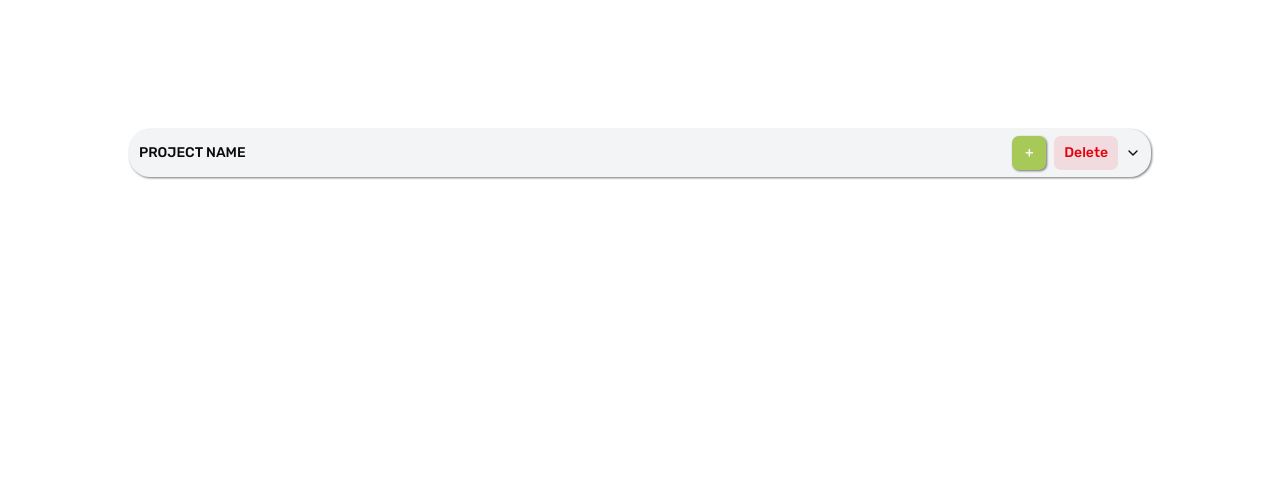
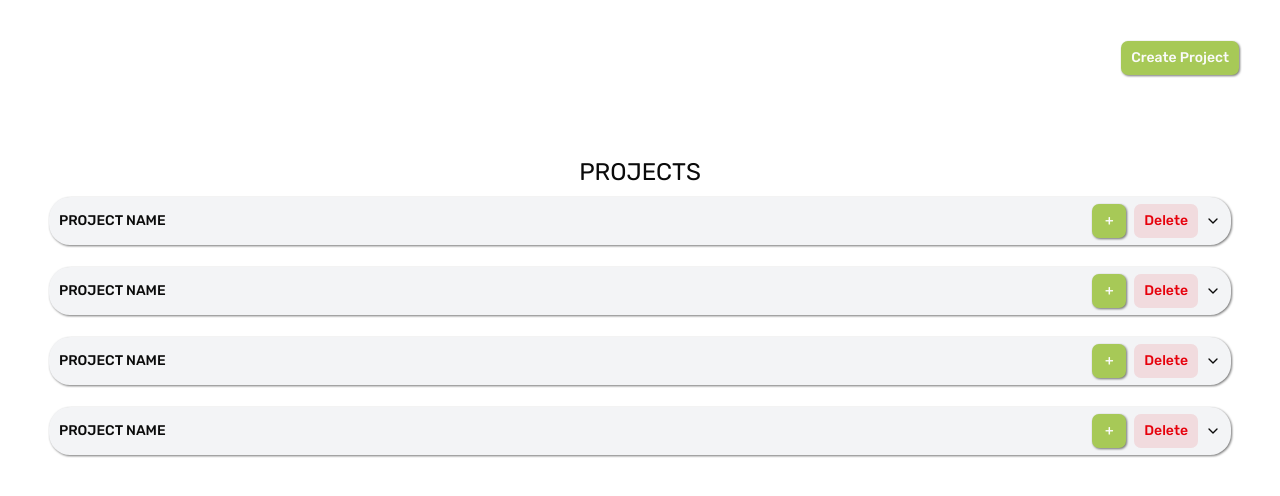
Before and after one commit to BenLaneSoloDev/BugReporter-Fe, a React (Vite) app in the folder BugReporterFe/: page /dashboard in a window 1280 px wide. Shown: the top 496 px of the page. Built offline with nearby package versions, Linux system fonts and the light colour scheme.

Commit message:
feat: Created Base Dashboard Page

```diff
--- a/BugReporterFe/package.json
+++ b/BugReporterFe/package.json
@@ -12,6 +12,7 @@
   "dependencies": {
     "@base-ui/react": "^1.8.0",
     "@fontsource-variable/inter": "^5.3.0",
+    "@tabler/icons-react": "^3.46.0",
     "@tailwindcss/vite": "^4.3.3",
     "class-variance-authority": "^0.7.1",
     "cn": "^0.2.6",
--- /dev/null
+++ b/BugReporterFe/src/components/custom/projectEmpty.tsx
@@ -0,0 +1,30 @@
+import { IconFolderCode } from "@tabler/icons-react"
+import { ArrowUpRightIcon } from "lucide-react"
+import { Button } from "@/components/ui/button"
+import {
+  Empty,
+  EmptyContent,
+  EmptyDescription,
+  EmptyHeader,
+  EmptyMedia,
+  EmptyTitle,
+} from "@/components/ui/empty"
+
+export default function ProjectEmpty() {
+  return (
+    <Empty>
+      <EmptyHeader>
+        <EmptyMedia variant="icon">
+          <IconFolderCode />
+        </EmptyMedia>
+        <EmptyTitle>No Projects Found</EmptyTitle>
+        <EmptyDescription>
+          You haven&apos;t created any projects yet.
+        </EmptyDescription>
+      </EmptyHeader>
+      <EmptyContent className="flex-row justify-center gap-2">
+        <Button>Create Project</Button>
+      </EmptyContent>
+    </Empty>
+  )
+}
--- /dev/null
+++ b/BugReporterFe/src/components/ui/empty.tsx
@@ -0,0 +1,103 @@
+import { cva, type VariantProps } from "class-variance-authority"
+import { cn } from "cn"
+
+function Empty({ className, ...props }: React.ComponentProps<"div">) {
+  return (
+    <div
+      data-slot="empty"
+      className={cn(
+        "flex w-full min-w-0 flex-1 flex-col items-center justify-center gap-4 rounded-lg border-dashed p-12 text-center text-balance",
+        className
+      )}
+      {...props}
+    />
+  )
+}
+
+function EmptyHeader({ className, ...props }: React.ComponentProps<"div">) {
+  return (
+    <div
+      data-slot="empty-header"
+      className={cn("flex max-w-sm flex-col items-center gap-2", className)}
+      {...props}
+    />
+  )
+}
+
+const emptyMediaVariants = cva(
+  "mb-2 flex shrink-0 items-center justify-center [&_svg]:pointer-events-none [&_svg]:shrink-0",
+  {
+    variants: {
+      variant: {
+        default: "bg-transparent",
+        icon: "flex size-10 shrink-0 items-center justify-center rounded-lg bg-muted text-foreground [&_svg:not([class*='size-'])]:size-6",
+      },
+    },
+    defaultVariants: {
+      variant: "default",
+    },
+  }
+)
+
+function EmptyMedia({
+  className,
+  variant = "default",
+  ...props
+}: React.ComponentProps<"div"> & VariantProps<typeof emptyMediaVariants>) {
+  return (
+    <div
+      data-slot="empty-icon"
+      data-variant={variant}
+      className={cn(emptyMediaVariants({ variant, className }))}
+      {...props}
+    />
+  )
+}
+
+function EmptyTitle({ className, ...props }: React.ComponentProps<"div">) {
+  return (
+    <div
+      data-slot="empty-title"
+      className={cn(
+        "font-heading text-lg font-medium tracking-tight",
+        className
+      )}
+      {...props}
+    />
+  )
+}
+
+function EmptyDescription({ className, ...props }: React.ComponentProps<"p">) {
+  return (
+    <div
+      data-slot="empty-description"
+      className={cn(
+        "text-sm/relaxed text-muted-foreground [&>a]:underline [&>a]:underline-offset-4 [&>a:hover]:text-primary",
+        className
+      )}
+      {...props}
+    />
+  )
+}
+
+function EmptyContent({ className, ...props }: React.ComponentProps<"div">) {
+  return (
+    <div
+      data-slot="empty-content"
+      className={cn(
+        "flex w-full max-w-sm min-w-0 flex-col items-center gap-4 text-sm text-balance",
+        className
+      )}
+      {...props}
+    />
+  )
+}
+
+export {
+  Empty,
+  EmptyHeader,
+  EmptyTitle,
+  EmptyDescription,
+  EmptyContent,
+  EmptyMedia,
+}
--- a/BugReporterFe/src/pages/dashboard/dashboard.tsx
+++ b/BugReporterFe/src/pages/dashboard/dashboard.tsx
@@ -1,9 +1,34 @@
 import Project from "@/components/custom/project";
+import ProjectEmpty from "@/components/custom/projectEmpty";
+import { Button } from "@/components/ui/button";
 
 export default function Dashboard() {
+
+  const projects: number = 4;
+
   return (
-    <div className="p-30">
-      <Project />
+    <div className="p-10">
+      {
+        projects === 0 ? (
+          <ProjectEmpty />
+        )
+        : // Above: No Projects | Below: Show Projects
+        (
+          <div className="flex flex-col gap-20">
+            <Button className={`ml-auto`}>Create Project</Button>
+            <div className="my-auto">
+              <h2 className="uppercase text-2xl text-center">Projects</h2>
+              <div className="flex flex-col gap-1">
+                {
+                  Array.from({ length: projects }).map(() => (
+                    <Project />
+                  ))
+                }
+              </div>
+            </div>
+          </div>
+        )
+      }
     </div>
   );
 }
```
Also changed, not shown: 1 other file (tests, documents, lock files or other folders).
